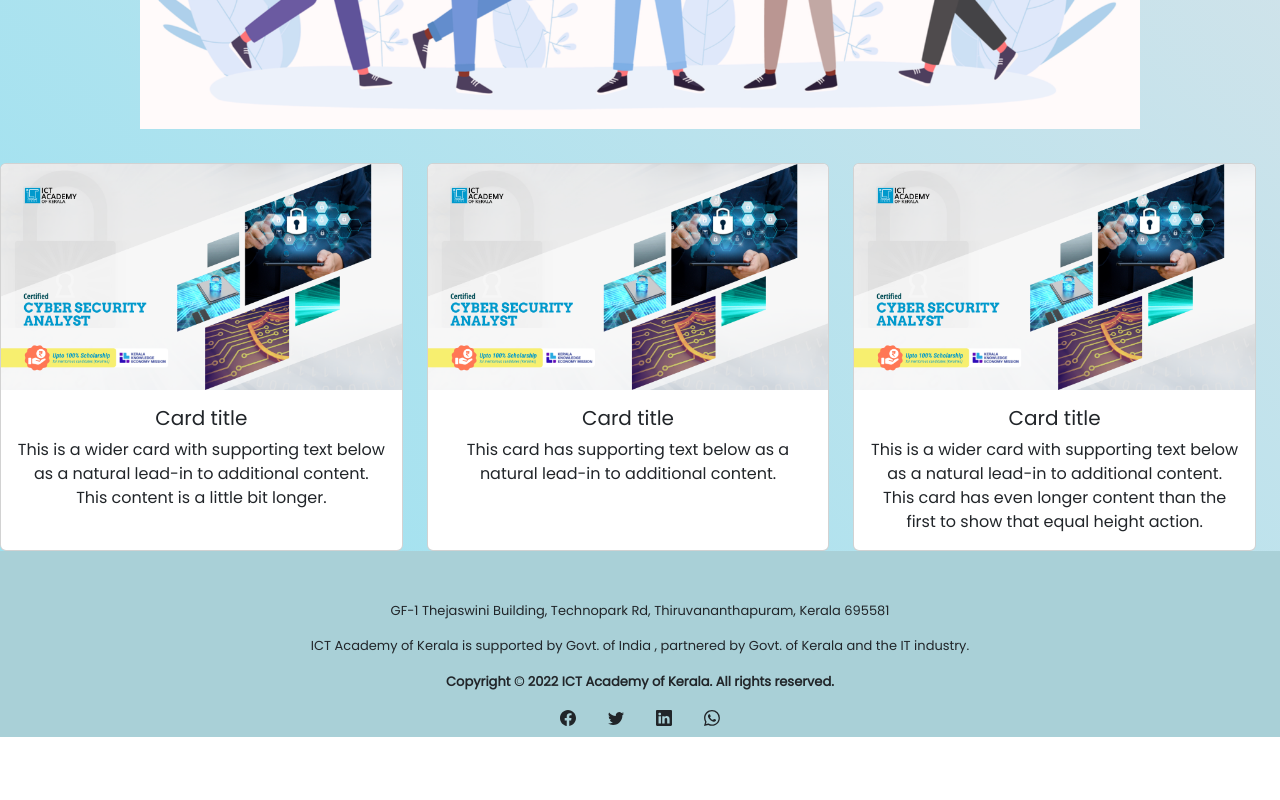
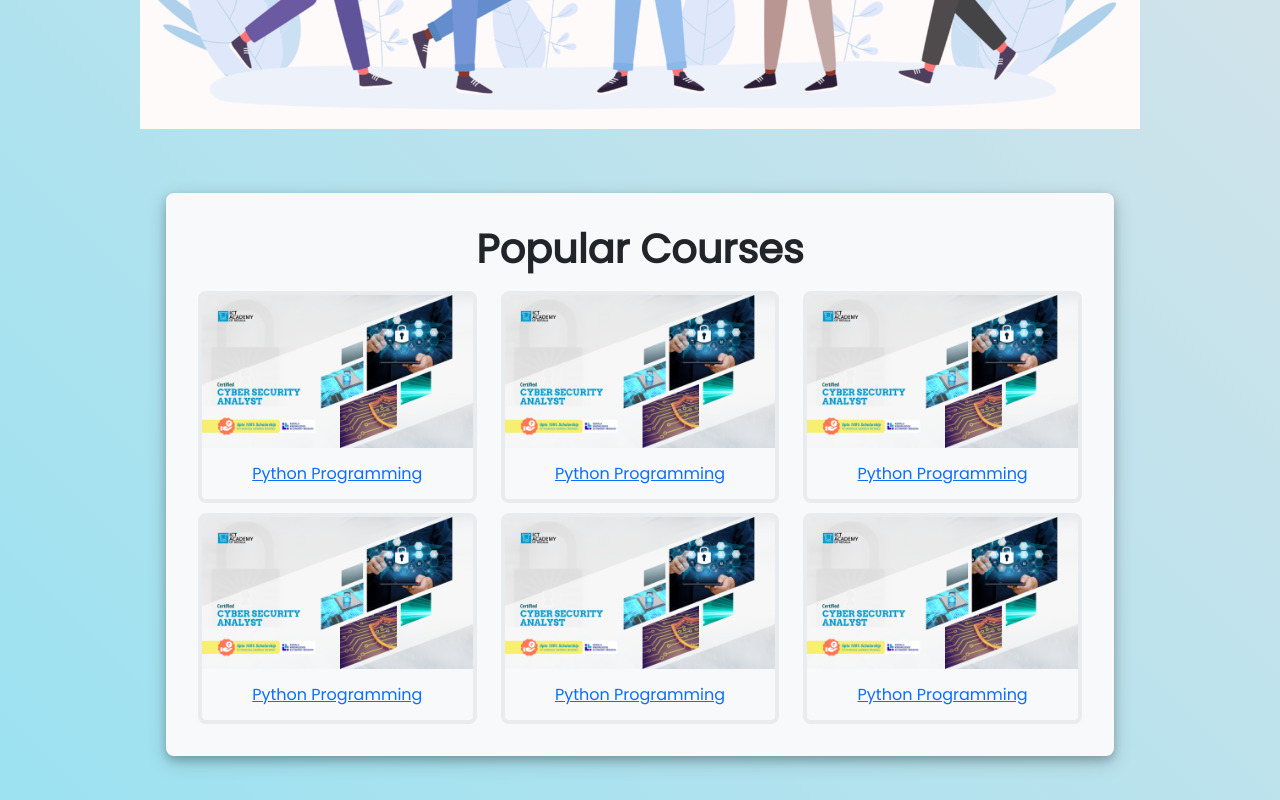
Before and after one commit to ashlyroy10/ICT_Website_Internship, a React (Create React App) app: page / in a window 1280 px wide. Shown: the part 1080-1880 px from the top of the page. Before the commit the page ends 1817 px from the top, so only its background shows below. Built offline with nearby package versions, Linux system fonts and the light colour scheme.

Commit message:
changes in home

```diff
--- a/src/components/Introcard.js
+++ b/src/components/Introcard.js
@@ -1,5 +1,6 @@
 import React from "react";
 import coursedp from "../assets/images/coursepic.png";
+import { Link } from "react-router-dom";
 
 // import Testimonal2 from '../assets/image/Testimonal2nd.jpg'
 // import Testimonal3 from '../assets/image/Testimonal3rd.jpg'
@@ -9,52 +10,55 @@
   return (
     <div class="row row-cols-1 row-cols-md-3 g-4 text-center">
       <div class="col">
-        <div class="card h-100">
-          <img src={coursedp} class="card-img-top" alt="..." />
-          <div class="card-body">
-            <h5 class="card-title">Card title</h5>
-            <p class="card-text">
-              This is a wider card with supporting text below as a natural
-              lead-in to additional content. This content is a little bit
-              longer.
-            </p>
+        <div class="card1  border border-light-subtle rounded-3 border-4">
+          <img src={coursedp} class="card-img-top" alt="..."/>
+          <div class="card-body p-3">
+            <Link to={'/courses/singlepage'}><h6 class="card-title">Python Programming</h6></Link>
           </div>
-          {/* </img> <div class="card-footer"> */}
-          {/* <small class="text-body-secondary">Last updated 3 mins ago</small> */}
-          {/* </div> */}
         </div>
       </div>
       <div class="col">
-        <div class="card h-100">
-          <img src={coursedp} class="card-img-top" alt="..." />
-          <div class="card-body">
-            <h5 class="card-title">Card title</h5>
-            <p class="card-text">
-              This card has supporting text below as a natural lead-in to
-              additional content.
-            </p>
+        <div class="card1  border border-light-subtle rounded-3 border-4">
+          <img src={coursedp} class="card-img-top" alt="..."/>
+          <div class="card-body p-3">
+            <Link to={'/courses/singlepage'}><h6 class="card-title">Python Programming</h6></Link>
           </div>
-          {/* <div class="card-footer"> */}
-          {/* <small class="text-body-secondary">Last updated 3 mins ago</small> */}
-          {/* </div> */}
         </div>
       </div>
       <div class="col">
-        <div class="card h-100">
-          <img src={coursedp} class="card-img-top" alt="..." />
-          <div class="card-body">
-            <h5 class="card-title">Card title</h5>
-            <p class="card-text">
-              This is a wider card with supporting text below as a natural
-              lead-in to additional content. This card has even longer content
-              than the first to show that equal height action.
-            </p>
+        <div class="card1  border border-light-subtle rounded-3 border-4">
+          <img src={coursedp} class="card-img-top" alt="..."/>
+          <div class="card-body p-3">
+            <Link to={'/courses/singlepage'}><h6 class="card-title">Python Programming</h6></Link>
           </div>
-          {/* <div class="card-footer"> */}
-          {/* <small class="text-body-secondary">Last updated 3 mins ago</small> */}
-          {/* </div> */}
         </div>
       </div>
+      <div class="col">
+        <div class="card1  border border-light-subtle rounded-3 border-4">
+          <img src={coursedp} class="card-img-top" alt="..."/>
+          <div class="card-body p-3">
+            <Link to={'/courses/singlepage'}><h6 class="card-title">Python Programming</h6></Link>
+          </div>
+        </div>
+      </div>
+      <div class="col">
+        <div class="card1  border border-light-subtle rounded-3 border-4">
+          <img src={coursedp} class="card-img-top" alt="..."/>
+          <div class="card-body p-3">
+            <Link to={'/courses/singlepage'}><h6 class="card-title">Python Programming</h6></Link>
+          </div>
+        </div>
+      </div>
+      <div class="col">
+        <div class="card1  border border-light-subtle rounded-3 border-4">
+          <img src={coursedp} class="card-img-top" alt="..."/>
+          <div class="card-body p-3">
+            <Link to={'/courses/singlepage'}><h6 class="card-title">Python Programming</h6></Link>
+          </div>
+        </div>
+      </div>
+
+
     </div>
   );
 };
--- a/src/pages/Home.js
+++ b/src/pages/Home.js
@@ -25,8 +25,14 @@
       </span>
     </div>
 
+    <div className="course-container container font-link">
+            <div className="course-box bg-light">
+            <h1 className='pb-4'><strong>Popular Courses</strong></h1>
+            <Introcard/>
+            </div>
+    </div>
     <div className='row vh-50'>
-      <Introcard/>
+
     </div>
 
     <div className='row'>
```
